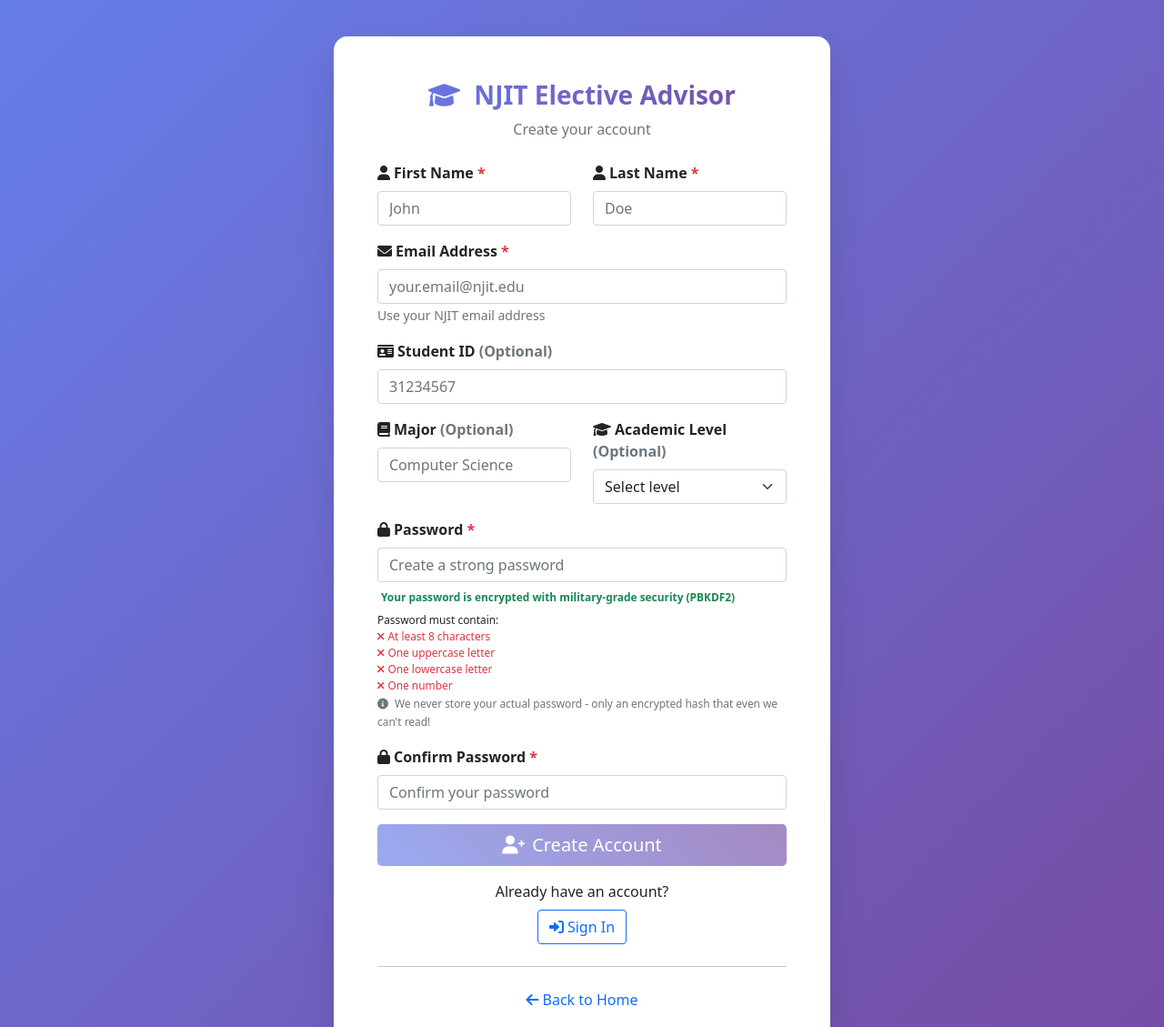
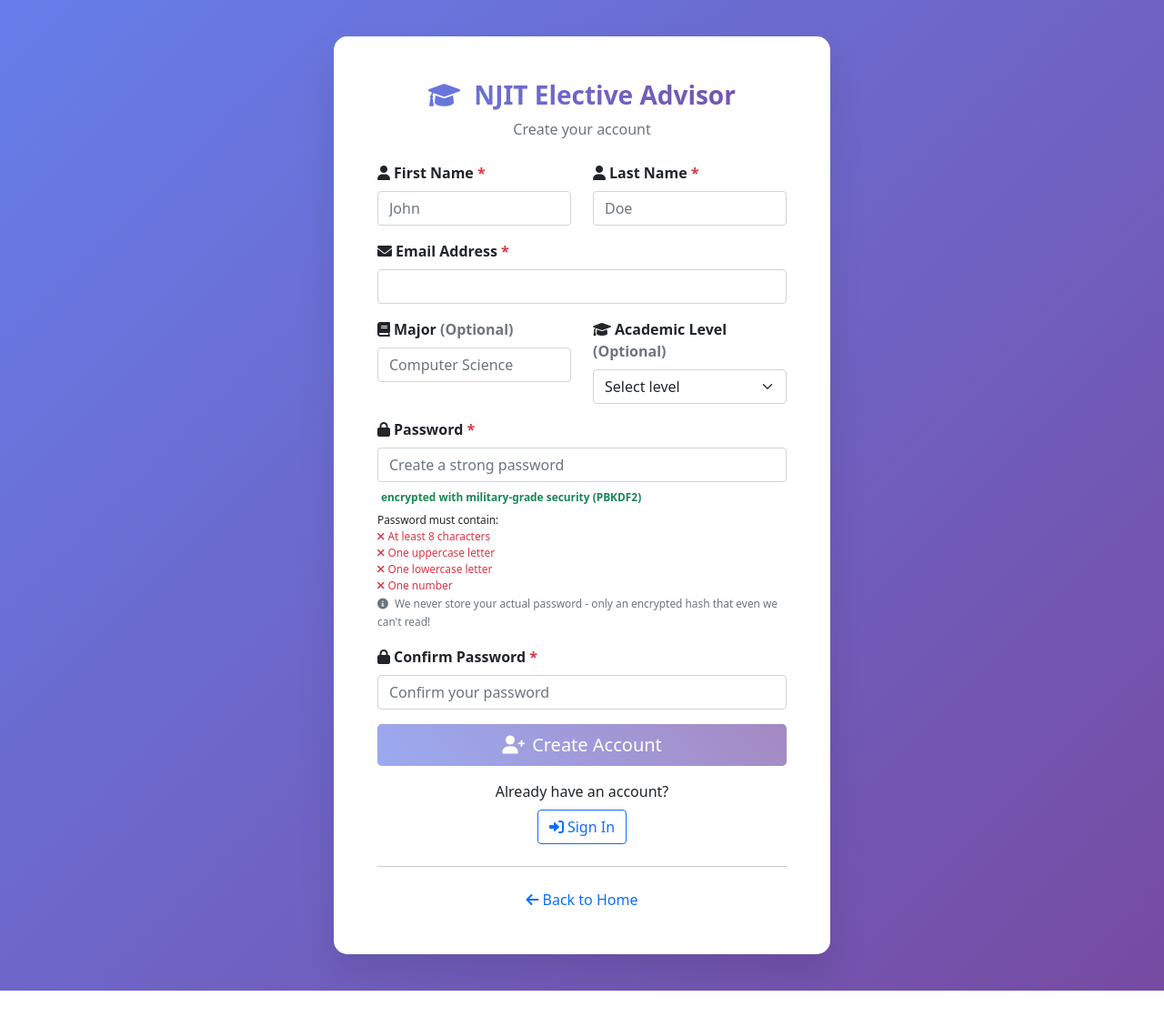
Before and after one commit to GurmeherSingh/NJITElectiveAdvisor, a Flask app: page /register in a window 1280 px wide. Shown: the top 1129 px of the page at 91% size. After the commit the page ends 1089 px from the top, so only its background shows below. Run offline with Flask 3, Linux system fonts and the light colour scheme; parts of the project's set-up code (start-up, migrations or seed data) failed here and were passed over.

Commit message:
FIXED UI

```diff
--- a/templates/auth/login.html
+++ b/templates/auth/login.html
@@ -97,7 +97,7 @@
                                         <i class="fas fa-envelope me-1"></i>Email Address
                                     </label>
                                     <input type="email" class="form-control" id="email" name="email" required
-                                           placeholder="your.email@njit.edu">
+                                           >
                                 </div>
 
                                 <div class="mb-3">
@@ -108,7 +108,7 @@
                                            placeholder="Enter your password">
                                     <small class="text-success">
                                         <i class="fas fa-shield-check me-1"></i>
-                                        Your password is protected with bank-level encryption
+                                        <!-- Your password is protected with bank-level encryption -->
                                     </small>
                                 </div>
 
--- a/templates/auth/register.html
+++ b/templates/auth/register.html
@@ -128,11 +128,10 @@
                                     <label for="email" class="form-label fw-bold">
                                         <i class="fas fa-envelope me-1"></i>Email Address <span class="text-danger">*</span>
                                     </label>
-                                    <input type="email" class="form-control" id="email" name="email" required
-                                           placeholder="your.email@njit.edu">
-                                    <small class="text-muted">Use your NJIT email address</small>
+                                    <input type="email" class="form-control" id="email" name="email" required>
                                 </div>
 
+                                <!-- Removed Student ID field
                                 <div class="mb-3">
                                     <label for="studentId" class="form-label fw-bold">
                                         <i class="fas fa-id-card me-1"></i>Student ID <span class="text-muted">(Optional)</span>
@@ -140,6 +139,7 @@
                                     <input type="text" class="form-control" id="studentId" name="student_id"
                                            placeholder="31234567">
                                 </div>
+                                -->
 
                                 <div class="row">
                                     <div class="col-md-6 mb-3">
@@ -174,7 +174,7 @@
                                     <!-- Password Requirements -->
                                     <div class="password-requirements mt-2">
                                         <small class="d-block fw-bold text-success mb-2">
-                                            <i class="fas fa-shield-check me-1"></i>Your password is encrypted with military-grade security (PBKDF2)
+                                            <i class="fas fa-shield-check me-1"></i>encrypted with military-grade security (PBKDF2)
                                         </small>
                                         <small class="d-block">Password must contain:</small>
                                         <small class="requirement d-block" id="req-length">
--- a/templates/landing.html
+++ b/templates/landing.html
@@ -260,7 +260,8 @@
                         <div class="text-center mt-3">
                             <small class="text-muted">
                                 <i class="fas fa-graduation-cap me-1"></i>
-                                Official NJIT Course Database •
+
+
                                 <i class="fas fa-users me-1"></i>
                                 Trusted by Students •
                                 <i class="fas fa-lock me-1"></i>
```
